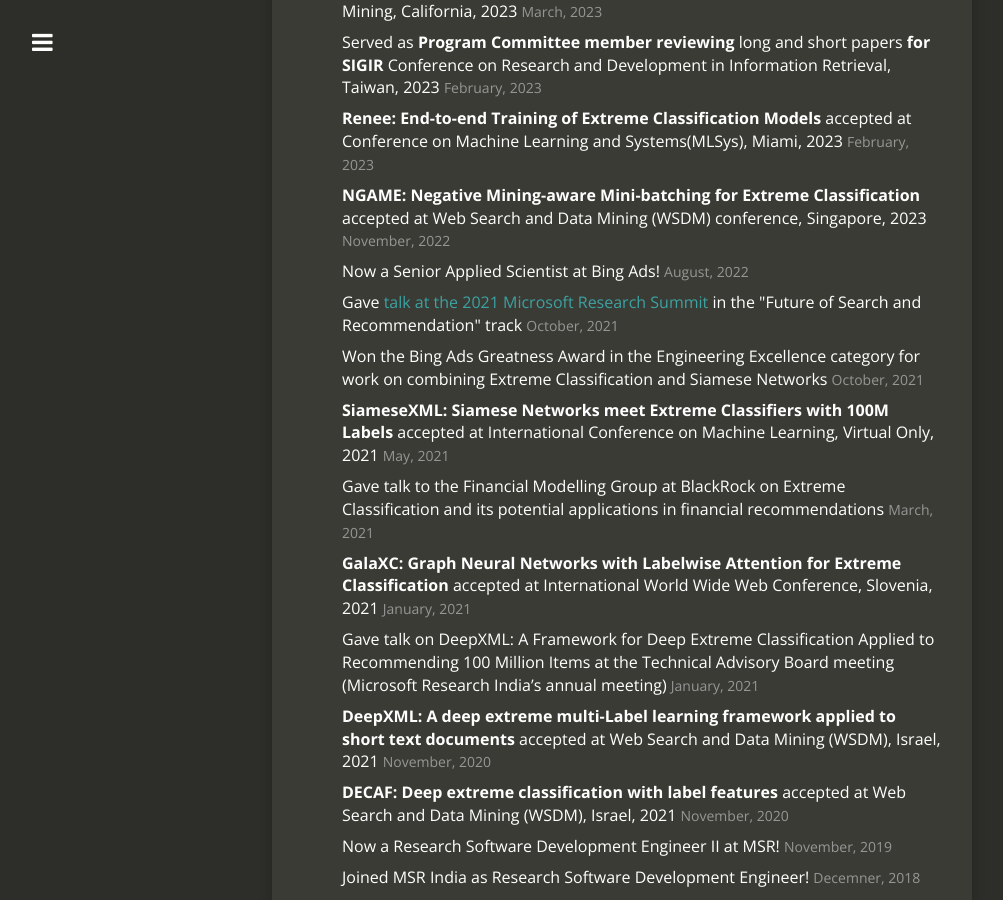
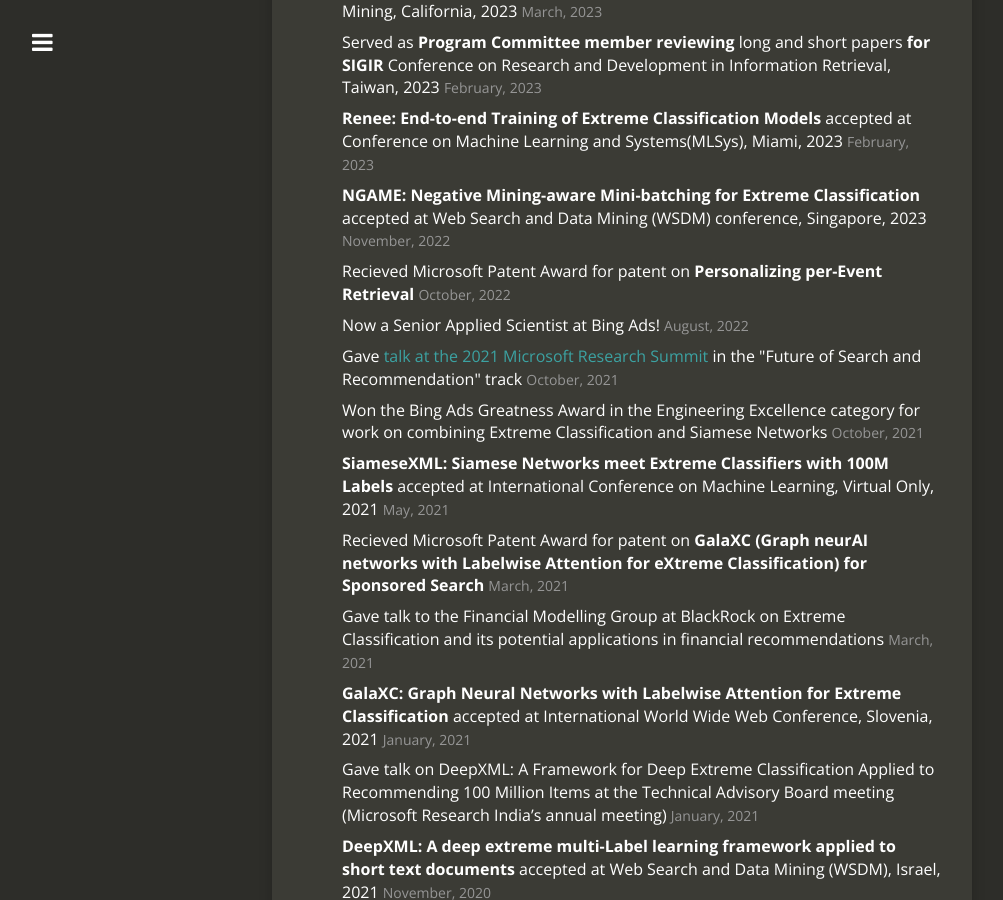
Before and after one commit to DeepakSaini119/DeepakSaini119.github.io, a Jekyll site: the page built from index.html, in a window 1280 px wide and 900 px high, scrolled down 1222 px. Shown: the whole window, without its empty margins (18-1021 px from the left). Built offline with Jekyll 4.4.1, drawn with Linux system fonts in a browser that asks for light colours; nearby versions of some CDN libraries.

Commit message:
Update index.html

```diff
--- a/index.html
+++ b/index.html
@@ -86,6 +86,12 @@
                     <br style="display: block;content: '';margin-top: 8px;">
 
                     <li>
+                        Recieved Microsoft Patent Award for patent on <b>Personalizing per-Event Retrieval</b>
+                        <small style="font-size: 14px;margin-top: -10px;padding-top: 0px;color: #969696;"}>October, 2022</small>
+                    </li>
+                    <br style="display: block;content: '';margin-top: 8px;">
+
+                    <li>
                         Now a Senior Applied Scientist at Bing Ads!
                         <small style="font-size: 14px;margin-top: -10px;padding-top: 0px;color: #969696;"}>August, 2022</small>
                     </li>
@@ -106,6 +112,12 @@
                     <li>
                         <b>SiameseXML: Siamese Networks meet Extreme Classifiers with 100M Labels</b> accepted at International Conference on Machine Learning, Virtual Only, 2021
                         <small style="font-size: 14px;margin-top: -10px;padding-top: 0px;color: #969696;"}>May, 2021</small>
+                    </li>
+                    <br style="display: block;content: '';margin-top: 8px;">
+
+                    <li>
+                        Recieved Microsoft Patent Award for patent on <b>GalaXC (Graph neurAI networks with Labelwise Attention for eXtreme Classification) for Sponsored Search</b>
+                        <small style="font-size: 14px;margin-top: -10px;padding-top: 0px;color: #969696;"}>March, 2021</small>
                     </li>
                     <br style="display: block;content: '';margin-top: 8px;">
 
```
